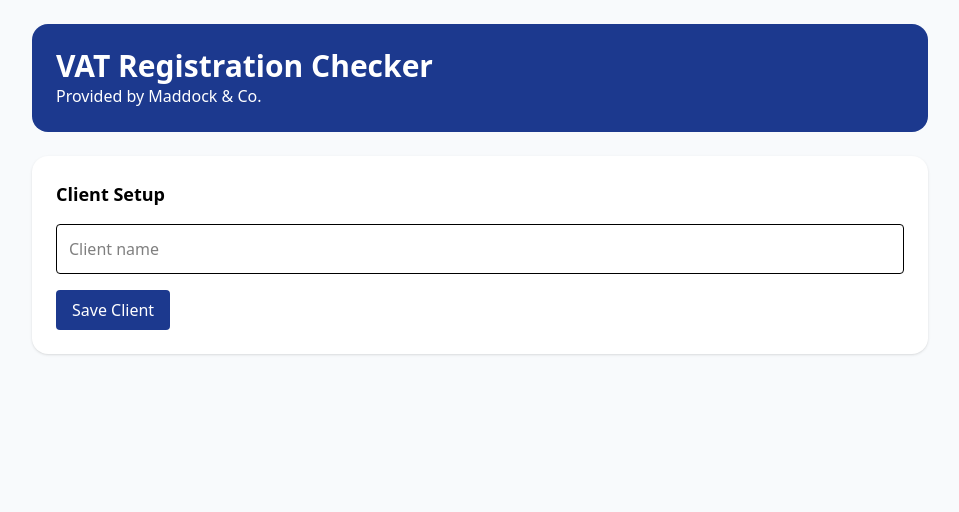
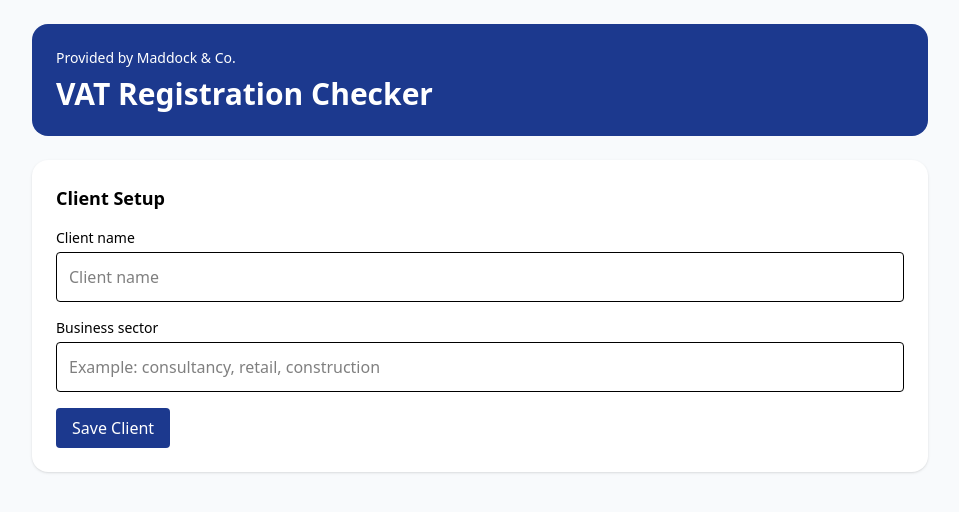
Before and after one commit to Maddockandco/VAT-Checker-V1, a Next.js app: page / in a window 1280 px wide. Shown: the top 512 px of the page, without its empty margins (160-1119 px from the left). Built offline with nearby package versions, Linux system fonts and the light colour scheme; no server answers.

Commit message:
Update VatDashboard.tsx

```diff
--- a/components/VatDashboard.tsx
+++ b/components/VatDashboard.tsx
@@ -1,52 +1,93 @@
 "use client";
 
 import React, { useState } from "react";
+import { createClient } from "@supabase/supabase-js";
+
+const supabaseUrl = process.env.NEXT_PUBLIC_SUPABASE_URL || "";
+const supabaseAnonKey = process.env.NEXT_PUBLIC_SUPABASE_ANON_KEY || "";
+
+const supabase =
+  supabaseUrl && supabaseAnonKey
+    ? createClient(supabaseUrl, supabaseAnonKey)
+    : null;
 
 export default function VatDashboard() {
   const [clientName, setClientName] = useState("");
+  const [sector, setSector] = useState("");
   const [message, setMessage] = useState("");
+  const [saving, setSaving] = useState(false);
 
-  function saveClient() {
-    if (!clientName) {
-      setMessage("Please enter a client name");
+  async function saveClient() {
+    setMessage("");
+
+    if (!clientName.trim()) {
+      setMessage("Please enter a client name.");
       return;
     }
 
-    setMessage("Client saved successfully (test)");
+    if (!supabase) {
+      setMessage("Supabase is not connected. Check Vercel environment variables.");
+      return;
+    }
+
+    setSaving(true);
+
+    const { error } = await supabase.from("clients").insert({
+      name: clientName,
+      sector: sector || null,
+    });
+
+    setSaving(false);
+
+    if (error) {
+      setMessage(`Save failed: ${error.message}`);
+      return;
+    }
+
+    setMessage("Client saved successfully to Supabase.");
+    setClientName("");
+    setSector("");
   }
 
   return (
     <main className="min-h-screen bg-slate-50 p-6">
-      <div className="max-w-4xl mx-auto">
-
-        <div className="bg-blue-900 text-white p-6 rounded-2xl mb-6">
-          <h1 className="text-3xl font-bold">VAT Registration Checker</h1>
-          <p>Provided by Maddock & Co.</p>
+      <div className="mx-auto max-w-4xl">
+        <div className="mb-6 rounded-2xl bg-blue-900 p-6 text-white">
+          <p className="text-sm">Provided by Maddock & Co.</p>
+          <h1 className="mt-2 text-3xl font-bold">VAT Registration Checker</h1>
         </div>
 
-        <div className="bg-white p-6 rounded-2xl shadow">
-          <h2 className="text-lg font-semibold mb-4">Client Setup</h2>
+        <div className="rounded-2xl bg-white p-6 shadow">
+          <h2 className="mb-4 text-lg font-semibold">Client Setup</h2>
 
+          <label className="block text-sm font-medium">Client name</label>
           <input
             type="text"
             placeholder="Client name"
-            className="w-full border p-3 rounded mb-4"
+            className="mb-4 mt-1 w-full rounded border p-3"
             value={clientName}
             onChange={(e) => setClientName(e.target.value)}
           />
 
+          <label className="block text-sm font-medium">Business sector</label>
+          <input
+            type="text"
+            placeholder="Example: consultancy, retail, construction"
+            className="mb-4 mt-1 w-full rounded border p-3"
+            value={sector}
+            onChange={(e) => setSector(e.target.value)}
+          />
+
           <button
             onClick={saveClient}
-            className="bg-blue-900 text-white px-4 py-2 rounded"
+            disabled={saving}
+            className="rounded bg-blue-900 px-4 py-2 text-white disabled:opacity-60"
           >
-            Save Client
+            {saving ? "Saving..." : "Save Client"}
           </button>
 
-          {message && (
-            <p className="mt-4 text-green-600">{message}</p>
-          )}
+          {message && <p className="mt-4 text-sm">{message}</p>}
         </div>
-
       </div>
     </main>
   );
```
